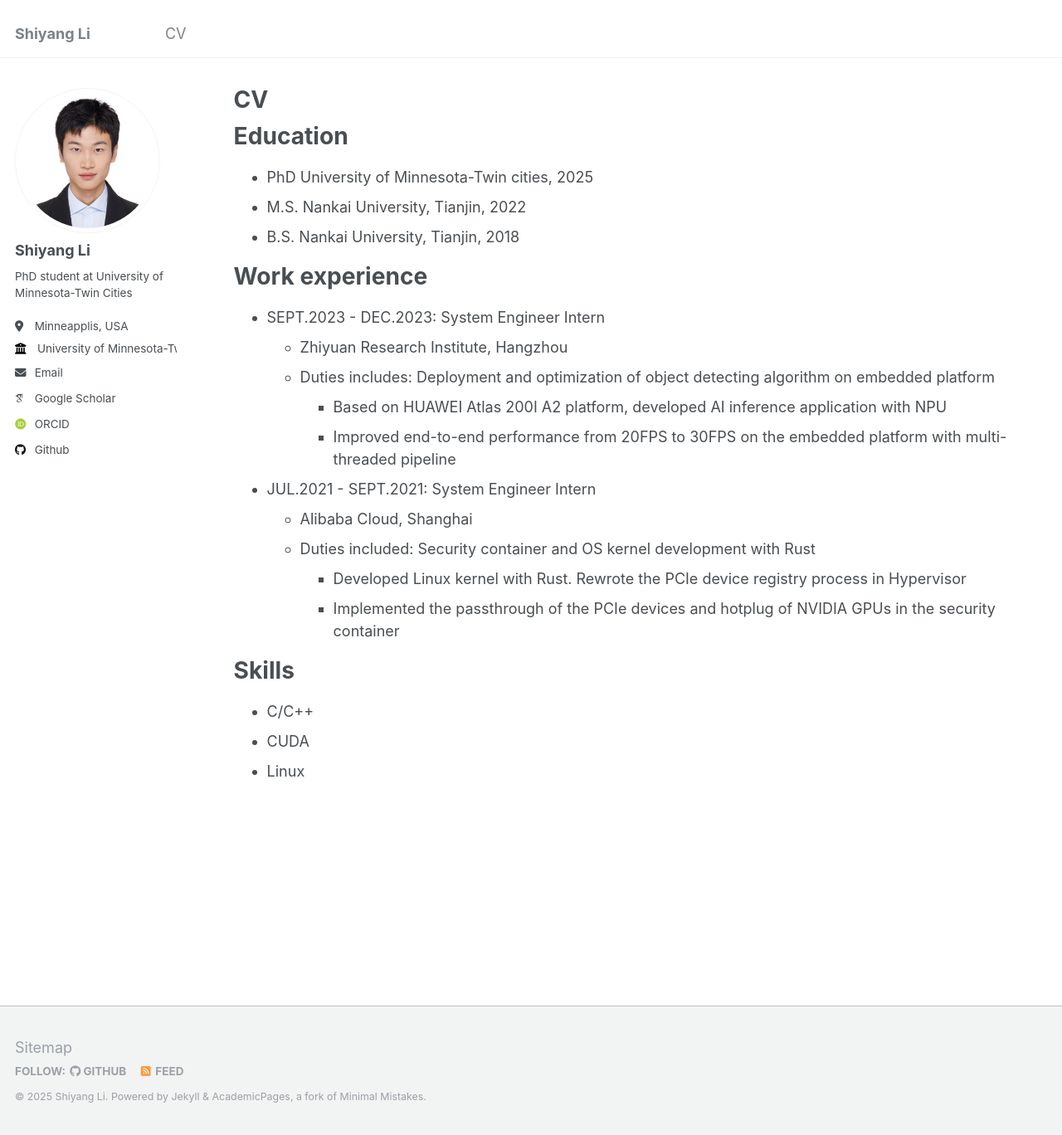
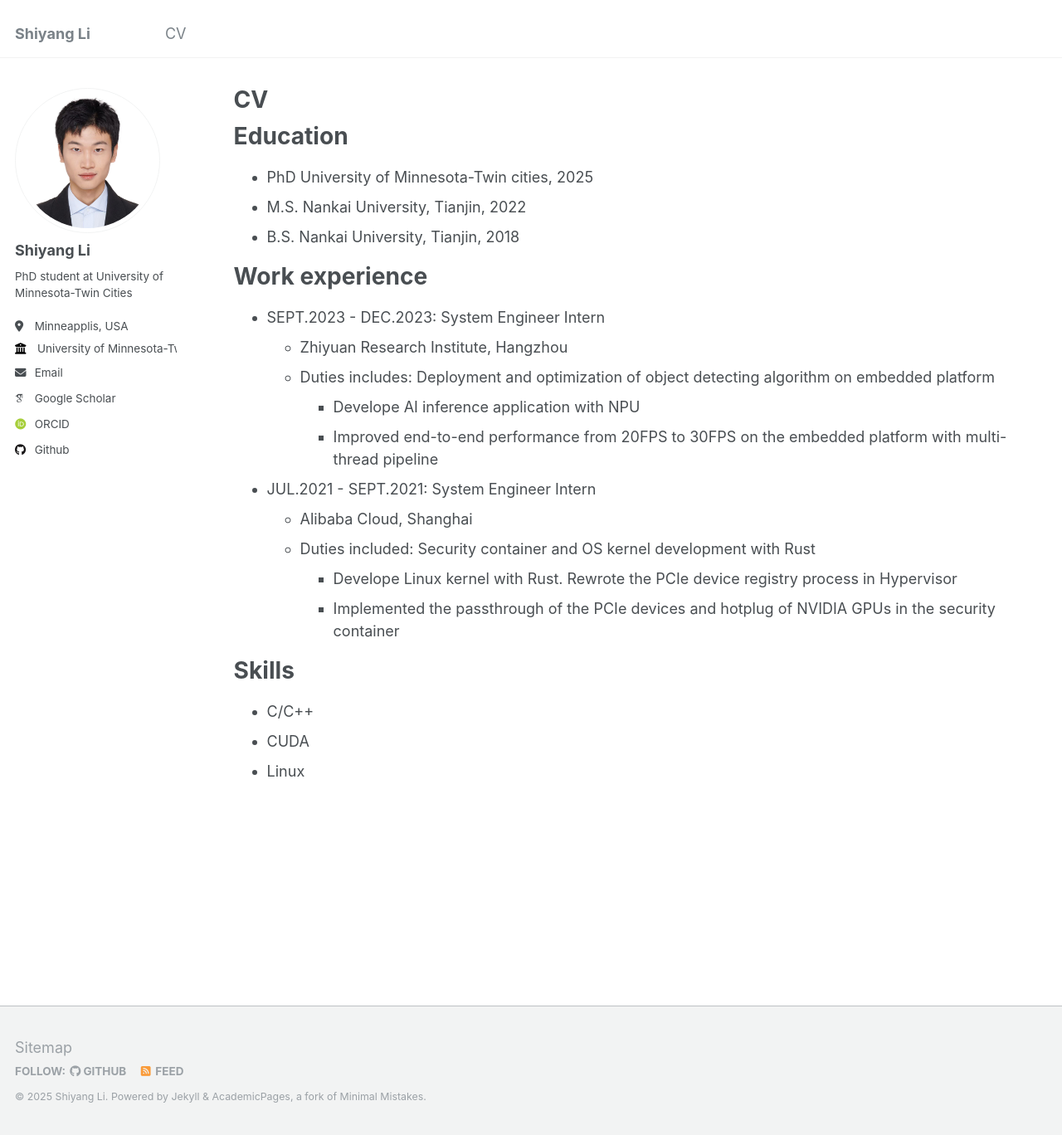
Before and after one commit to NKU-Yang/NKU-yang.github.io, a Jekyll site: the page built from _pages/cv.md, in a window 1280 px wide and 1368 px high. Shown: the whole window at 83% size. Built offline with Jekyll 4.4.1, drawn with Linux system fonts in a browser that asks for light colours; some web fonts are replaced.

Commit message:
Update cv.md

```diff
--- a/_pages/cv.md
+++ b/_pages/cv.md
@@ -20,13 +20,13 @@ Work experience
 * SEPT.2023 - DEC.2023: System Engineer Intern
   * Zhiyuan Research Institute, Hangzhou
   * Duties includes: Deployment and optimization of object detecting algorithm on embedded platform
-    * Based on HUAWEI Atlas 200I A2 platform, developed AI inference application with NPU
-    * Improved end-to-end performance from 20FPS to 30FPS on the embedded platform with multi-threaded pipeline
+    * Develope AI inference application with NPU
+    * Improved end-to-end performance from 20FPS to 30FPS on the embedded platform with multi-thread pipeline
 
 * JUL.2021 - SEPT.2021: System Engineer Intern
   * Alibaba Cloud, Shanghai
   * Duties included: Security container and OS kernel development with Rust
-    * Developed Linux kernel with Rust. Rewrote the PCIe device registry process in Hypervisor
+    * Develope Linux kernel with Rust. Rewrote the PCIe device registry process in Hypervisor
     * Implemented the passthrough of the PCIe devices and hotplug of NVIDIA GPUs in the security container
 
 Skills
```
